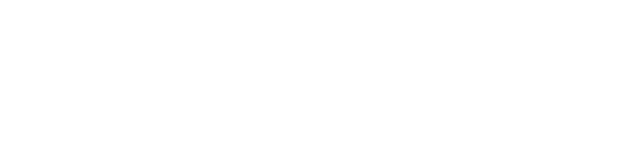
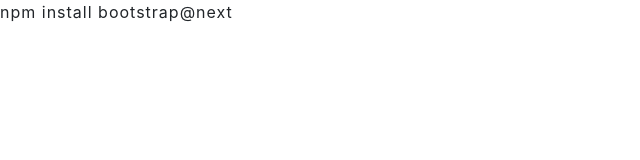
Before and after one commit to rjz0003/RobertZoldos.com, a plain HTML site: page index.html in a window 1280 px wide. Shown: the whole page, without its empty margins (0-640 px from the left). Drawn offline with Linux system fonts and the light colour scheme.

Commit message:
Update index.html

```diff
--- a/index.html
+++ b/index.html
@@ -1,6 +1,7 @@
 <!DOCTYPE html>
 <html lang="en">
 <head>
+    npm install bootstrap@next
     <meta charset="UTF-8">
     <meta name="viewport" content="width=device-width, initial-scale=1.0">
     <title>Your Website Title</title>
```
